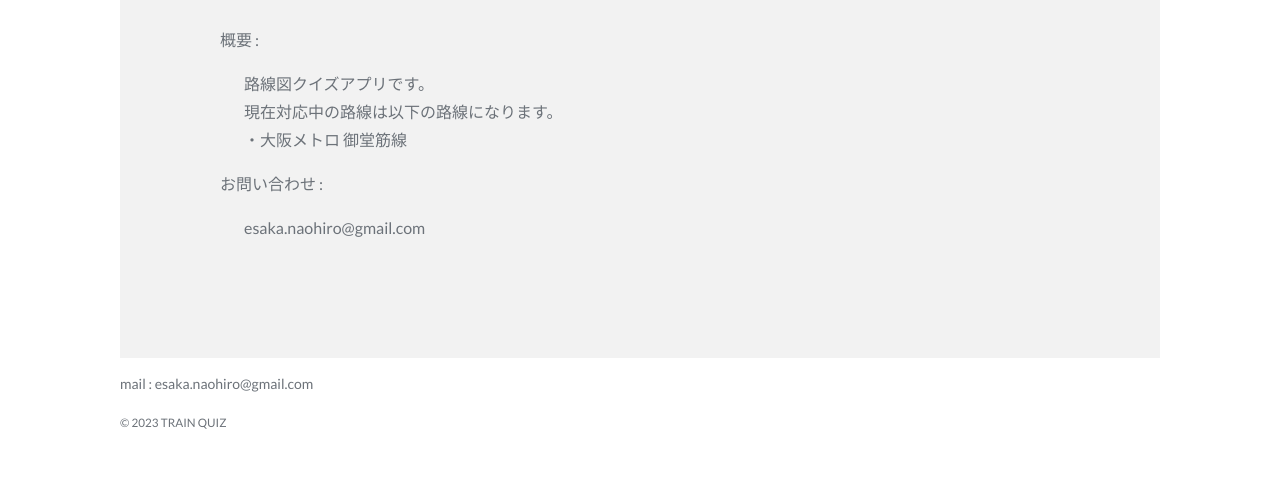
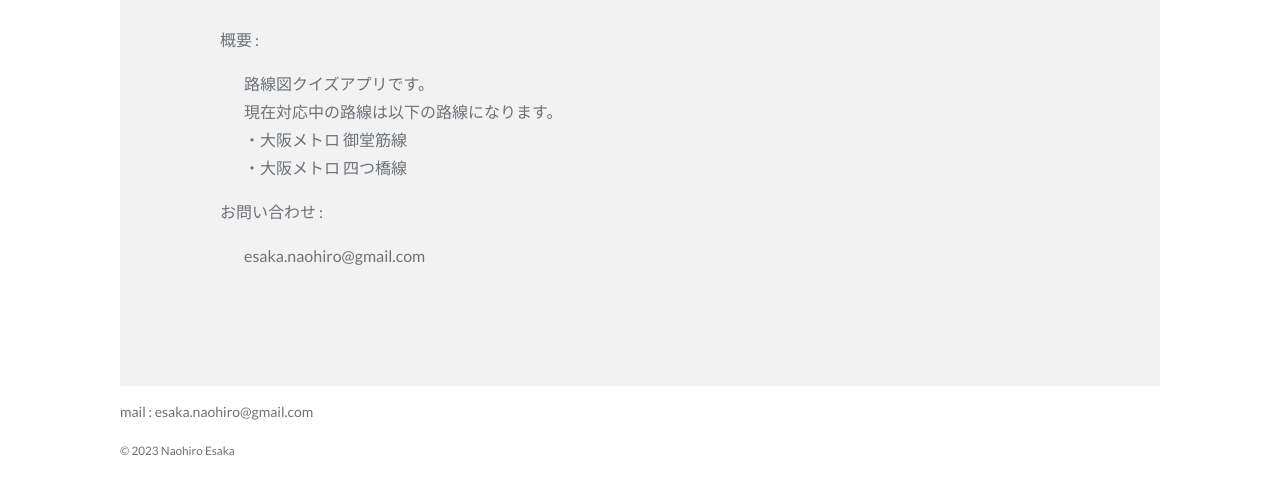
Before and after one commit to kansuke224/train_learn_app_support, a plain HTML site: page index.html in a window 1280 px wide. Shown: the part 863-1356 px from the top of the page. Drawn offline with nearby package versions, Linux system fonts and the light colour scheme.

Commit message:
画像差し替え

```diff
--- a/index.html
+++ b/index.html
@@ -51,7 +51,8 @@
                     <p style="padding-left: 24px;">
                         路線図クイズアプリです。<br>
                         現在対応中の路線は以下の路線になります。<br>
-                        ・大阪メトロ 御堂筋線
+                        ・大阪メトロ 御堂筋線<br>
+                        ・大阪メトロ 四つ橋線
                     </p>
                     <p>お問い合わせ : </p>
                     <p style="padding-left: 24px;">esaka.naohiro@gmail.com</p>
@@ -70,7 +71,7 @@
 		<li><a href="#"><i class="fa fa-instagram"></i></a></li>
 	</ul>
 	-->
-            <p><small>&copy; 2023 TRAIN QUIZ</small></p>
+            <p><small>&copy; 2023 Naohiro Esaka</small></p>
         </footer>
 
     </div><!-- /.wrapper -->
```
Also changed, not shown: privacy.html (+1 -1 lines), images/image1.png, images/image2.png, images/image3.png.
